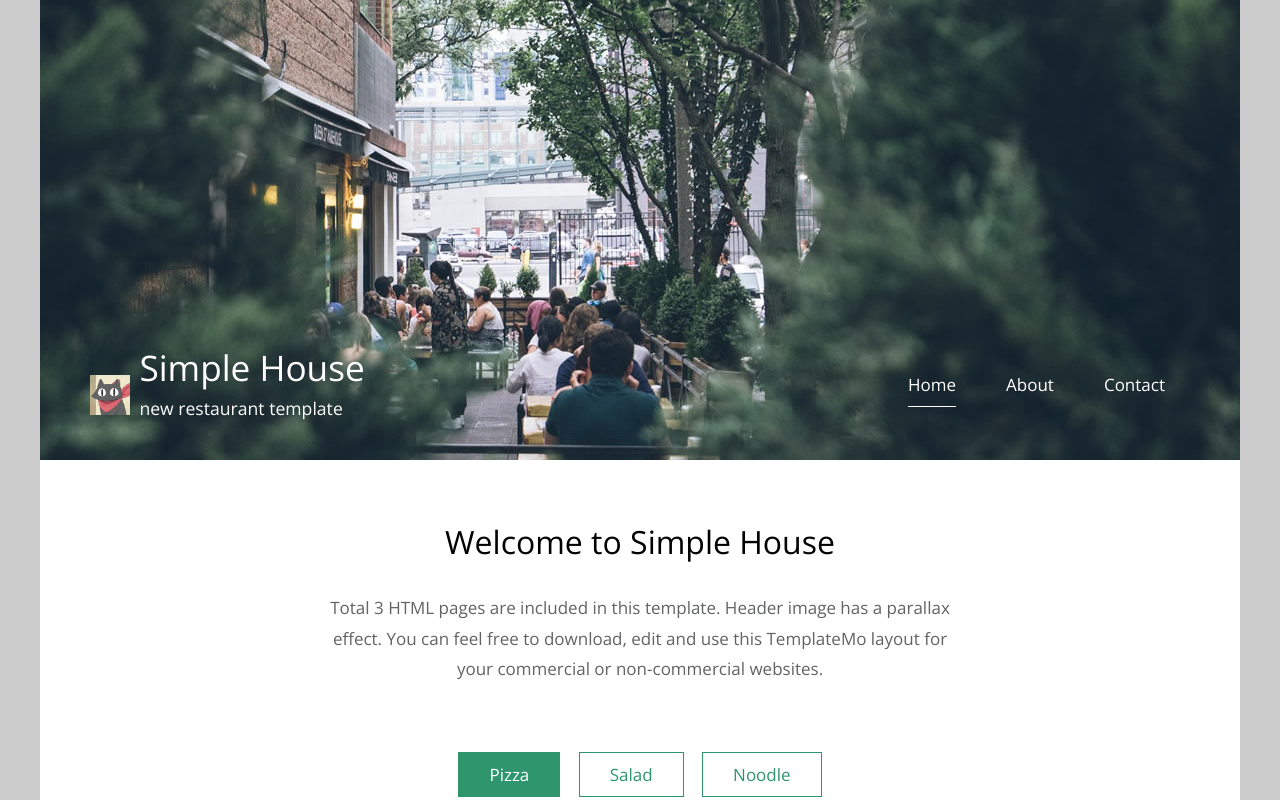
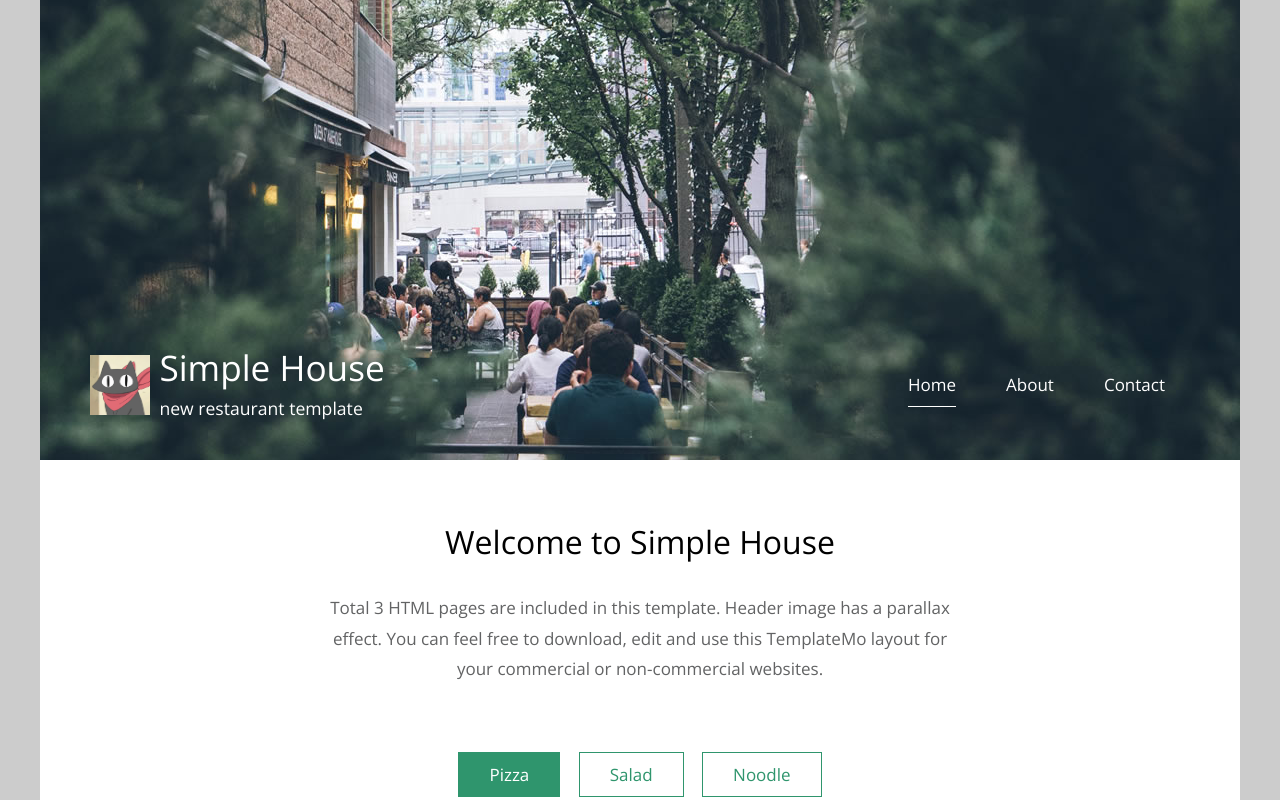
Before and after one commit to mrravid/mrravid.github.io, a plain HTML site: page index.html in a window 1280 px wide. Shown: the top 800 px of the page. Drawn offline with nearby package versions, Linux system fonts and the light colour scheme.

Commit message:
se cambia tamaño del logo

```diff
--- a/index.html
+++ b/index.html
@@ -26,7 +26,7 @@ https://templatemo.com/tm-539-simple-house
 				<div class="tm-header">
 					<div class="row tm-header-inner">
 						<div class="col-md-6 col-12">
-							<img src="img/gallery/Sakamoto.png" alt="Logo" class="tm-site-logo" style="width: 40px;height: 40px;"/>
+							<img src="img/gallery/Sakamoto.png" alt="Logo" class="tm-site-logo" style="width: 60px;height: 60px;"/>
 							<div class="tm-site-text-box">
 								<h1 class="tm-site-title">Simple House</h1>
 								<h6 class="tm-site-description">new restaurant template</h6>
```
